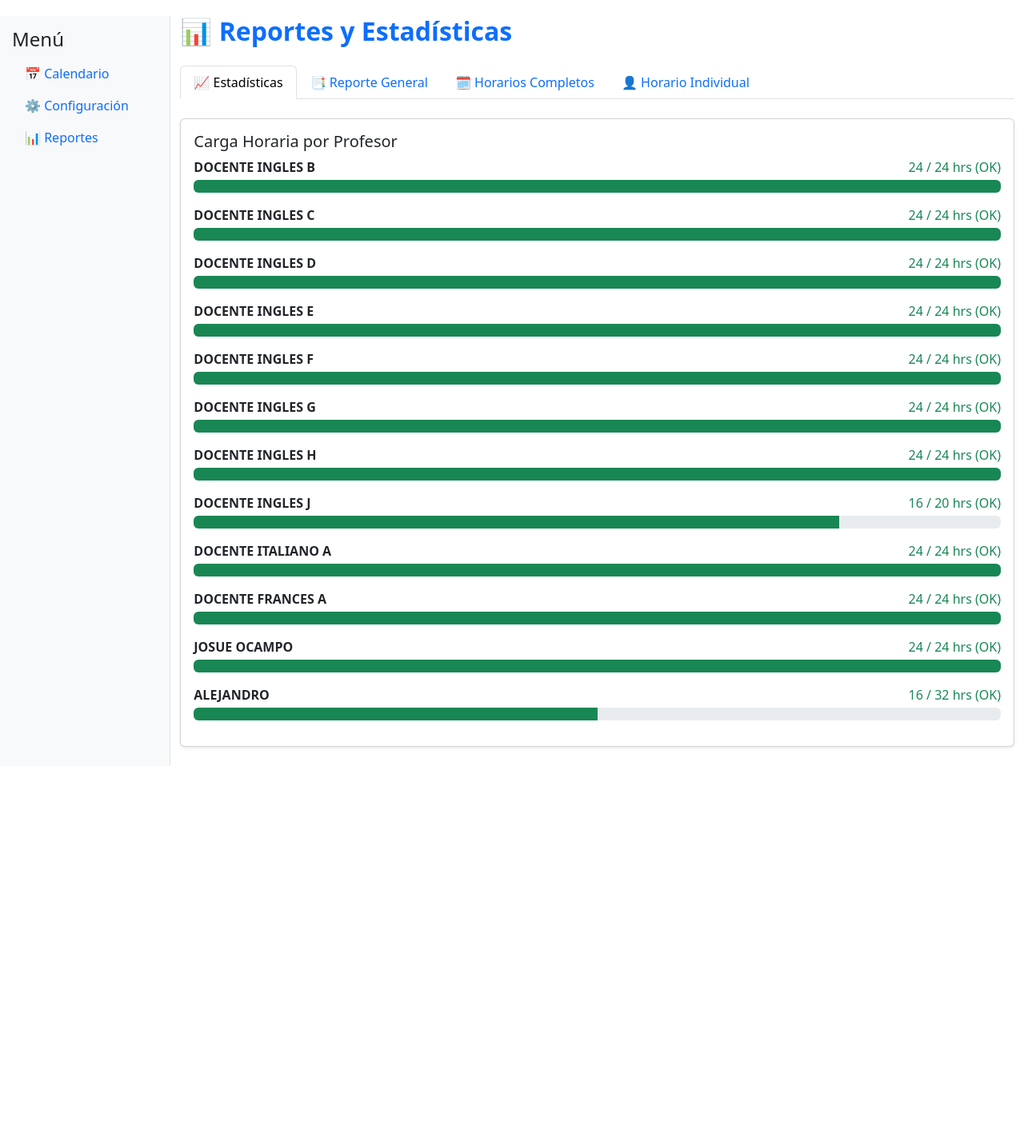
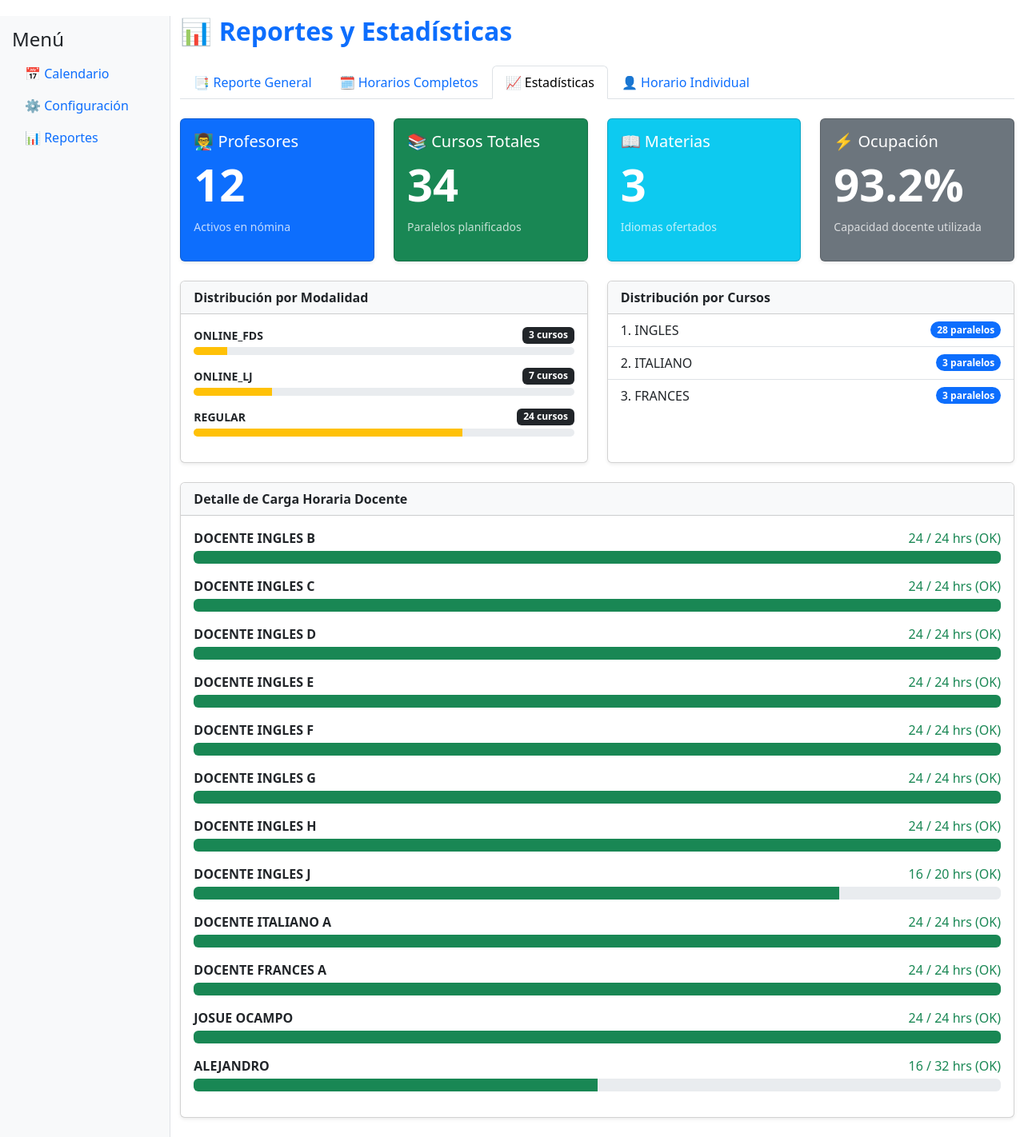
Before and after one commit to GAOT539/Generador-Horarios-py, a Flask app: page /reportes in a window 1280 px wide, after a click on "📈 Estadísticas". Shown: the whole page at 80% size. Before the commit the page ends 958 px from the top, so only its background shows below. Run offline with Flask 3, Linux system fonts and the light colour scheme; some libraries are stand-ins or nearby versions.

Commit message:
Refactor: mejorar la lógica de generación de estadísticas y actualizar la interfaz de reportes

```diff
--- a/app/routes.py
+++ b/app/routes.py
@@ -179,8 +179,6 @@ def get_horario():
             else:
                 color = '#3788d8' # Azul Mañana
 
-        # Formato Solicitado:
-        # [ON]Materia - Nivel (curso) Profesor
         tag_str = f"{mod_tag} " if mod_tag else ""
         titulo = f"{tag_str}{h.materia.nombre} - {h.materia.nivel} ({h.curso.nombre})\n{h.profesor.nombre}"
 
@@ -193,7 +191,8 @@ def get_horario():
                 'materia_id': h.materia.id,
                 'profesor_id': h.profesor.id,
                 'curso_turno': h.curso.turno,
-                'modalidad': h.curso.modalidad
+                'modalidad': h.curso.modalidad,
+                'curso_nombre': h.curso.nombre
             }
         })
 
@@ -202,16 +201,13 @@ def get_horario():
 # --- API ESTADISTICAS ---
 @bp.route('/api/estadisticas', methods=['GET'])
 def get_estadisticas():
-    conteo_bloques = {}
+    # 1. Datos base de profesores
     asignaciones = Horario.select()
-
-    for h in asignaciones:
-        p_id = h.profesor.id
-        if p_id not in conteo_bloques: conteo_bloques[p_id] = 0
-        conteo_bloques[p_id] += 1
-
     profesores = Profesor.select()
     reporte = []
+
+    total_capacidad_horas = 0
+    total_horas_asignadas = 0
 
     for p in profesores:
         horas_reales = 0
@@ -219,6 +215,9 @@ def get_estadisticas():
         for mh in mis_horarios:
             duracion = mh.hora_fin - mh.hora_inicio
             horas_reales += duracion
+
+        total_capacidad_horas += p.max_horas_semana
+        total_horas_asignadas += horas_reales
 
         estado = "OK"
         if horas_reales == 0: estado = "SIN_CARGA"
@@ -232,12 +231,52 @@ def get_estadisticas():
             'porcentaje': round((horas_reales / p.max_horas_semana) * 100, 1) if p.max_horas_semana > 0 else 0
         })
 
+    # 2. Análisis Avanzado (Cursos Únicos)
+    # Agrupar horarios por Curso ID para no contar bloques individuales como cursos distintos
+    cursos_unicos_query = (Horario
+                           .select(Horario.curso, Curso.modalidad, Curso.turno, Materia.nombre)
+                           .join(Curso, on=(Horario.curso == Curso.id))
+                           .switch(Horario)
+                           .join(Materia, on=(Horario.materia == Materia.id))
+                           .group_by(Horario.curso, Curso.modalidad, Curso.turno, Materia.nombre))
+
+    stats_modalidad = {'REGULAR': 0, 'ONLINE_LJ': 0, 'ONLINE_FDS': 0}
+    stats_turno = {'Matutino': 0, 'Vespertino': 0, 'Nocturno': 0, 'FDS': 0}
+    stats_materias = {}
+
+    for entry in cursos_unicos_query:
+        # Modalidad
+        mod = entry.curso.modalidad
+        if mod in stats_modalidad:
+            stats_modalidad[mod] += 1
+        else:
+            # Fallback para modalidades antiguas si existieran
+            stats_modalidad[mod] = 1
+
+        # Turno
+        turno = entry.curso.turno
+        if turno in stats_turno:
+            stats_turno[turno] += 1
+        else:
+            stats_turno[turno] = 1
+
+        # Materia
+        mat_nombre = entry.materia.nombre
+        stats_materias[mat_nombre] = stats_materias.get(mat_nombre, 0) + 1
+
+    # Top 5 Materias
+    top_materias = sorted(stats_materias.items(), key=lambda x: x[1], reverse=True)[:5]
+
     return jsonify({
         'profesores': reporte,
         'resumen': {
             'total_profesores': len(profesores),
-            'total_clases_semanales': len(asignaciones),
-            'profesores_sin_carga': len([x for x in reporte if x['estado'] == 'SIN_CARGA'])
+            'total_materias': len(stats_materias),
+            'total_cursos': cursos_unicos_query.count(),
+            'ocupacion_global_pct': round((total_horas_asignadas / total_capacidad_horas * 100), 1) if total_capacidad_horas > 0 else 0,
+            'distribucion_modalidad': stats_modalidad,
+            'distribucion_turno': stats_turno,
+            'top_materias': top_materias
         }
     })
 
--- a/app/templates/reportes.html
+++ b/app/templates/reportes.html
@@ -12,11 +12,6 @@
 
     <ul class="nav nav-tabs mb-4 no-print" id="reportTabs" role="tablist">
         <li class="nav-item">
-            <button class="nav-link" id="stats-tab" data-bs-toggle="tab" data-bs-target="#stats" type="button">
-                📈 Estadísticas
-            </button>
-        </li>
-        <li class="nav-item">
             <button class="nav-link active" id="general-tab" data-bs-toggle="tab" data-bs-target="#general" type="button">
                 📑 Reporte General
             </button>
@@ -24,6 +19,11 @@
         <li class="nav-item">
             <button class="nav-link" id="completos-tab" data-bs-toggle="tab" data-bs-target="#completos" type="button">
                 🗓️ Horarios Completos
+            </button>
+        </li>
+        <li class="nav-item">
+            <button class="nav-link" id="stats-tab" data-bs-toggle="tab" data-bs-target="#stats" type="button">
+                📈 Estadísticas
             </button>
         </li>
         <li class="nav-item">
@@ -39,7 +39,7 @@
             <div class="card shadow-sm border-0">
                 <div class="card-body p-4">
                     <div class="d-flex justify-content-between align-items-center mb-3 no-print">
-                        <h5 class="card-title fw-bold">Oferta Académica Resumida</h5>
+                        <h5 class="card-title fw-bold">Oferta Académica</h5>
                         <button class="btn btn-outline-primary btn-sm" @click="imprimirGeneral">🖨️ Imprimir Reporte</button>
                     </div>
 
@@ -138,11 +138,85 @@
         </div>
 
         <div class="tab-pane fade" id="stats" role="tabpanel">
-            <div class="row">
+            <div class="container-fluid p-0">
+                <div v-if="estadisticas.resumen" class="row mb-4">
+                    <div class="col-md-3">
+                        <div class="card text-white bg-primary mb-3 h-100 shadow-sm">
+                            <div class="card-body">
+                                <h5 class="card-title">👨‍🏫 Profesores</h5>
+                                <h2 class="display-4 fw-bold">[[ estadisticas.resumen.total_profesores ]]</h2>
+                                <p class="card-text small opacity-75">Activos en nómina</p>
+                            </div>
+                        </div>
+                    </div>
+                    <div class="col-md-3">
+                        <div class="card text-white bg-success mb-3 h-100 shadow-sm">
+                            <div class="card-body">
+                                <h5 class="card-title">📚 Cursos Totales</h5>
+                                <h2 class="display-4 fw-bold">[[ estadisticas.resumen.total_cursos ]]</h2>
+                                <p class="card-text small opacity-75">Paralelos planificados</p>
+                            </div>
+                        </div>
+                    </div>
+                    <div class="col-md-3">
+                        <div class="card text-white bg-info mb-3 h-100 shadow-sm">
+                            <div class="card-body text-white">
+                                <h5 class="card-title">📖 Materias</h5>
+                                <h2 class="display-4 fw-bold">[[ estadisticas.resumen.total_materias ]]</h2>
+                                <p class="card-text small opacity-75">Idiomas ofertados</p>
+                            </div>
+                        </div>
+                    </div>
+                    <div class="col-md-3">
+                        <div class="card text-white bg-secondary mb-3 h-100 shadow-sm">
+                            <div class="card-body">
+                                <h5 class="card-title">⚡ Ocupación</h5>
+                                <h2 class="display-4 fw-bold">[[ estadisticas.resumen.ocupacion_global_pct ]]%</h2>
+                                <p class="card-text small opacity-75">Capacidad docente utilizada</p>
+                            </div>
+                        </div>
+                    </div>
+                </div>
+
+                <div v-if="estadisticas.resumen" class="row mb-4">
+                    <div class="col-md-6">
+                        <div class="card shadow-sm h-100">
+                            <div class="card-header bg-light fw-bold">Distribución por Modalidad</div>
+                            <div class="card-body">
+                                <div v-for="(count, mod) in estadisticas.resumen.distribucion_modalidad" :key="mod" class="mb-3">
+                                    <div class="d-flex justify-content-between mb-1">
+                                        <span class="small fw-bold">[[ mod ]]</span>
+                                        <span class="small badge bg-dark">[[ count ]] cursos</span>
+                                    </div>
+                                    <div class="progress" style="height: 10px;">
+                                        <div class="progress-bar bg-warning" role="progressbar"
+                                             :style="{ width: (count / estadisticas.resumen.total_cursos * 100) + '%' }"></div>
+                                    </div>
+                                </div>
+                            </div>
+                        </div>
+                    </div>
+
+                    <div class="col-md-6">
+                        <div class="card shadow-sm h-100">
+                            <div class="card-header bg-light fw-bold">Distribución por Cursos</div>
+                            <div class="card-body p-0">
+                                <ul class="list-group list-group-flush">
+                                    <li v-for="(item, index) in estadisticas.resumen.top_materias" :key="index"
+                                        class="list-group-item d-flex justify-content-between align-items-center">
+                                        <span>[[ index + 1 ]]. [[ item[0] ]]</span>
+                                        <span class="badge bg-primary rounded-pill">[[ item[1] ]] paralelos</span>
+                                    </li>
+                                </ul>
+                            </div>
+                        </div>
+                    </div>
+                </div>
+
                 <div class="col-md-12 mb-4">
                     <div class="card shadow-sm">
+                        <div class="card-header bg-light fw-bold">Detalle de Carga Horaria Docente</div>
                         <div class="card-body">
-                            <h5 class="card-title">Carga Horaria por Profesor</h5>
                             <div v-for="p in estadisticas.profesores" :key="p.id" class="mb-3">
                                 <div class="d-flex justify-content-between mb-1">
                                     <span class="fw-bold">[[ p.nombre ]]</span>
@@ -312,7 +386,7 @@
         data() {
             return {
                 loading: true,
-                estadisticas: { profesores: [] },
+                estadisticas: { profesores: [], resumen: {} }, // Inicializar resumen vacío
                 profesores_list: [],
                 materias_list: [],
                 allEvents: [],
@@ -321,7 +395,7 @@
                 reporteGeneralData: {},
                 reporteCompletoData: {},
                 isPrintingIndividual: false,
-                isPrintingCompletos: false // NUEVO: Bandera para ocultar header en completos
+                isPrintingCompletos: false
             }
         },
         mounted() {
@@ -486,11 +560,11 @@
 
             getNivelLabel(nivel) {
                 const n = parseInt(nivel);
-                if (n === 1) return "A1 – Principiante";
-                if (n === 2) return "A2 – Elemental";
-                if (n === 3) return "B1 – Pre-intermedio";
-                if (n === 4) return "B1+ – Intermedio";
-                if (n === 5) return "B2 – Intermedio Alto";
+                if (n === 1) return "Nivel 1: A1 – Principiante";
+                if (n === 2) return "Nivel 2: A2 – Elemental";
+                if (n === 3) return "Nivel 3: B1 – Pre-intermedio";
+                if (n === 4) return "Nivel 4: B1+ – Intermedio";
+                if (n === 5) return "Nivel 5: B2 – Intermedio Alto";
                 if (n >= 6) return `Nivel ${n}: Avanzado`;
                 return `Nivel ${n}`;
             },
@@ -516,20 +590,17 @@
                 document.title = "Reporte_General_Oferta";
                 setTimeout(() => { window.print(); document.title = originalTitle; }, 100);
             },
-
-            // CAMBIO: Lógica para ocultar encabezado en Completos
             imprimirCompletos() {
                 this.isPrintingIndividual = false;
-                this.isPrintingCompletos = true; // Activa bandera
+                this.isPrintingCompletos = true;
                 const originalTitle = document.title;
                 document.title = "Horarios_Completos_Lista";
                 this.$nextTick(() => {
                     window.print();
                     document.title = originalTitle;
-                    this.isPrintingCompletos = false; // Restaura
+                    this.isPrintingCompletos = false;
                 });
             },
-
             imprimirIndividual() {
                 this.isPrintingIndividual = true;
                 this.isPrintingCompletos = false;
```
Also changed, not shown: data/horarios.db, 2 other files.
